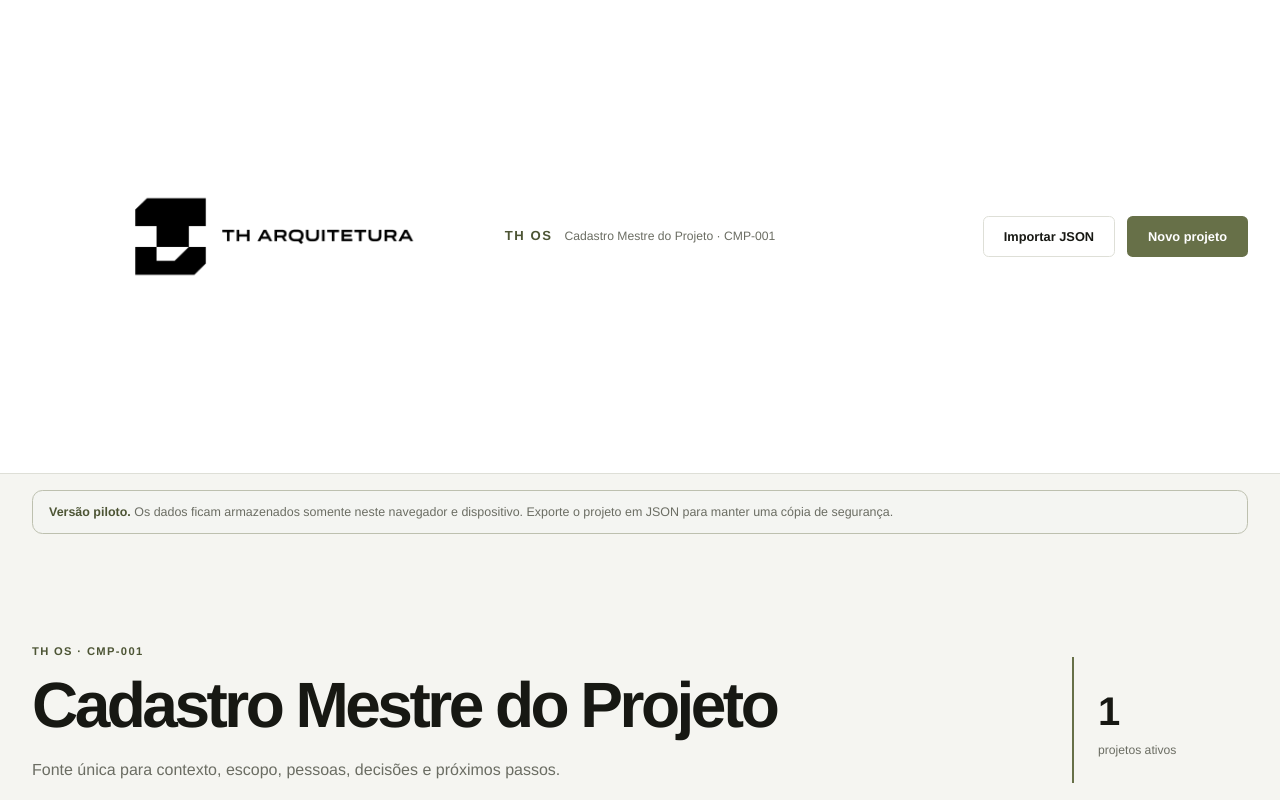
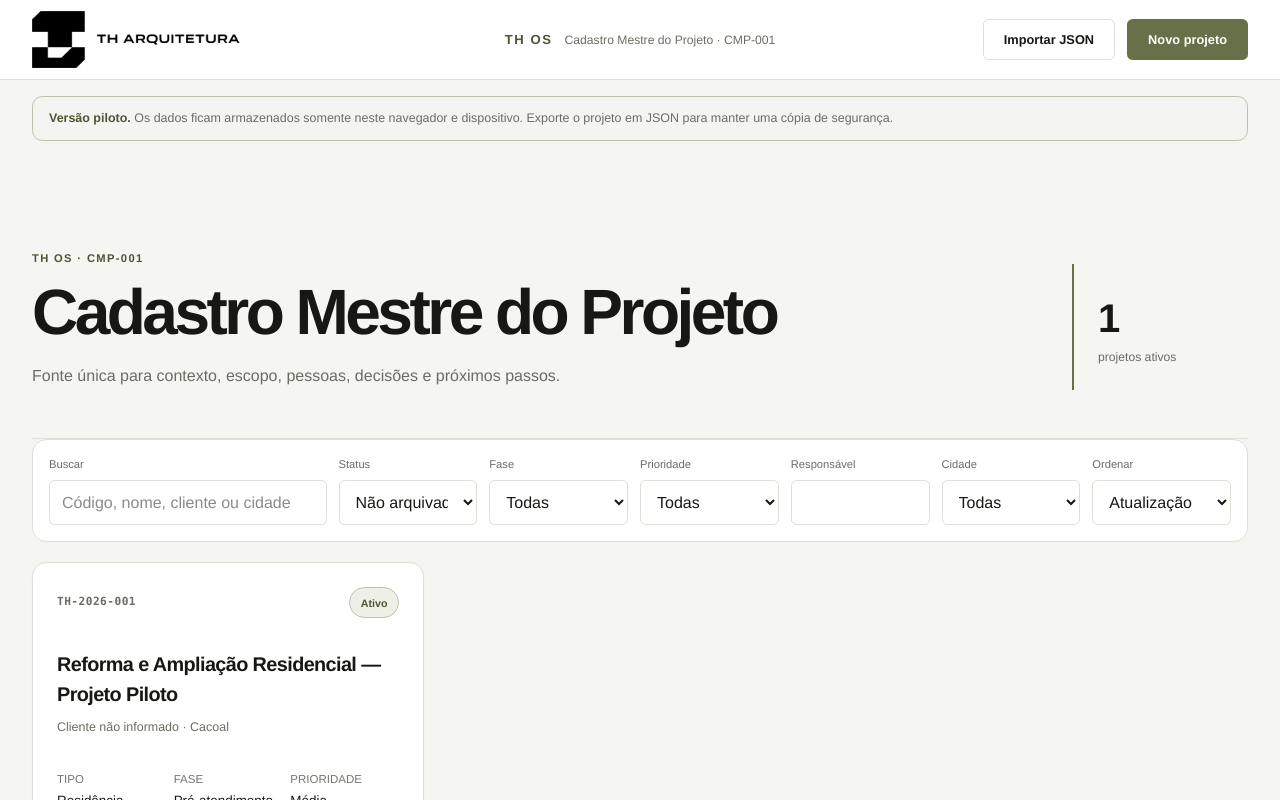
Before and after one commit to jowbryan-vp/th-os-cmp-001, a Next.js app: page / in a window 1280 px wide. Shown: the top 800 px of the page. Built offline with nearby package versions, Linux system fonts and the light colour scheme.

Commit message:
fix(ui): keep logo header from blocking scroll

```diff
--- a/src/components/project-workspace.tsx
+++ b/src/components/project-workspace.tsx
@@ -132,7 +132,9 @@ function Header({ record, autosave, onHome, onNew, onImport, onExport }: {
     : autosave.state === "error" ? "Erro ao salvar" : autosave.state === "saved" ? "Salvo neste dispositivo" : "";
   return <header className="topbar">
     <button className="brand-link brand-button" aria-label="Voltar para projetos" onClick={onHome}>
-      <Image src={logo} alt="TH Arquitetura" priority unoptimized />
+      <span className="brand-crop brand-crop--horizontal" aria-hidden="true">
+        <Image src={logo} alt="" priority unoptimized />
+      </span>
     </button>
     <div className="product-signature"><strong>TH OS</strong><span>Cadastro Mestre do Projeto · CMP-001</span></div>
     <div className="topbar-actions">
```
Also changed, not shown: 2 other files (tests, documents, lock files or other folders).
